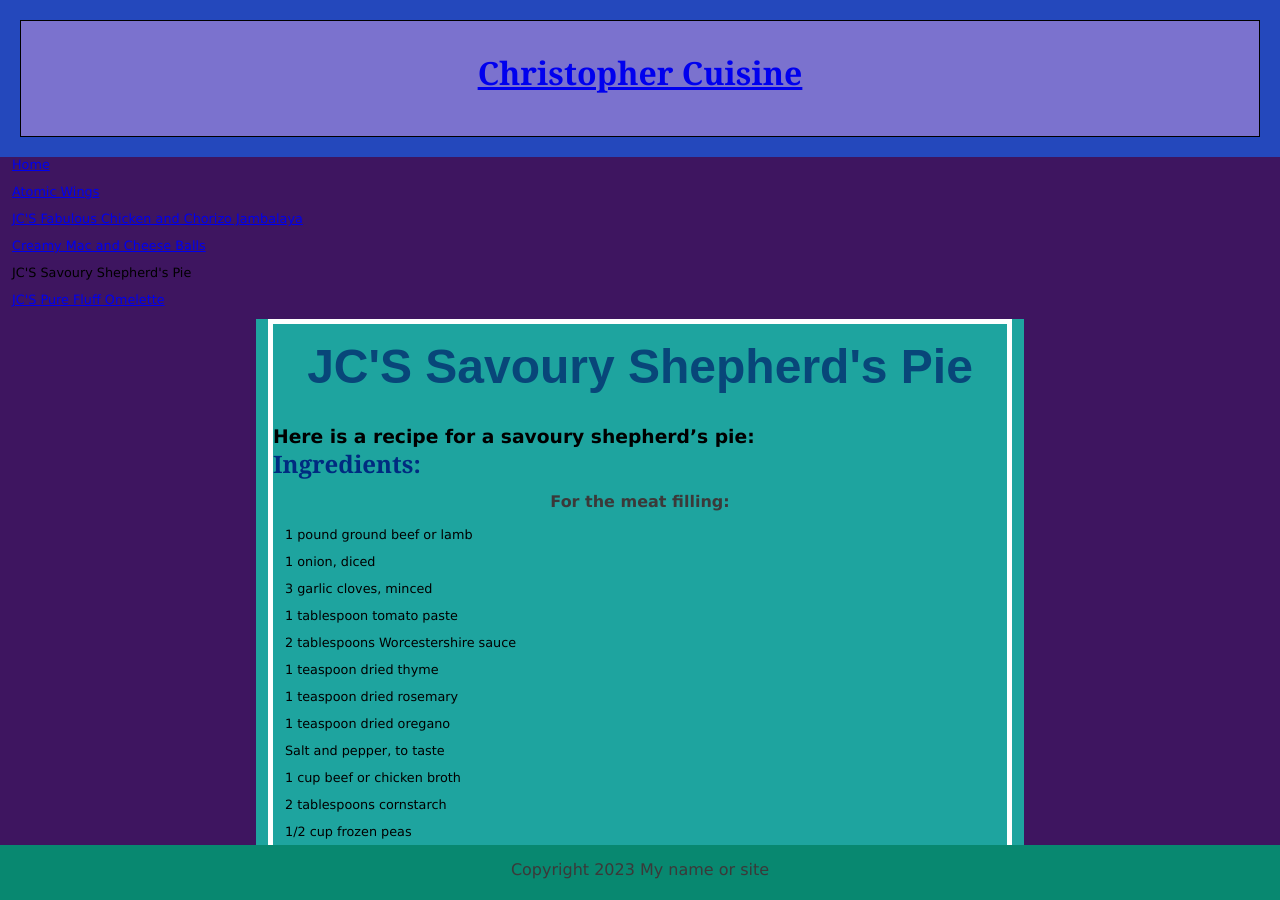
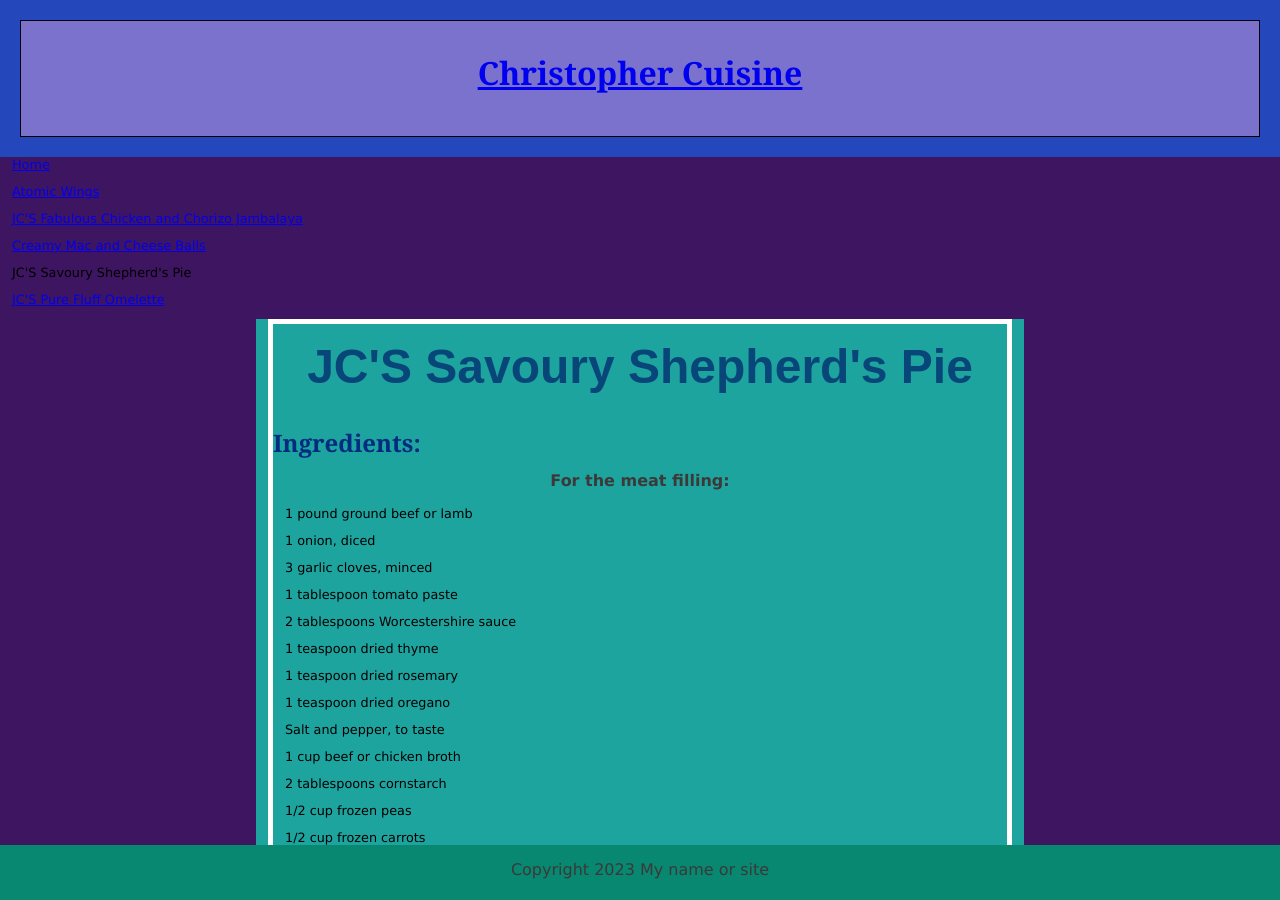
Before and after one commit to JEREMY-0/JCuisine, a Jekyll site: the page built from _recipes/jcs-savoury-shepherds-pie.md, in a window 1280 px wide and 900 px high. Built offline with Jekyll 4.4.1, drawn with Linux system fonts in a browser that asks for light colours.

Commit message:
Update Recipe “jcs-savoury-shepherds-pie”

```diff
--- a/_recipes/jcs-savoury-shepherds-pie.md
+++ b/_recipes/jcs-savoury-shepherds-pie.md
@@ -4,8 +4,6 @@ date: 2023-02-14T09:22:07.311Z
 order: 3
 layout: recipe
 ---
-### Here is a recipe for a savoury shepherd's pie:
-
 ## Ingredients:
 
 **For the meat filling:**
```
